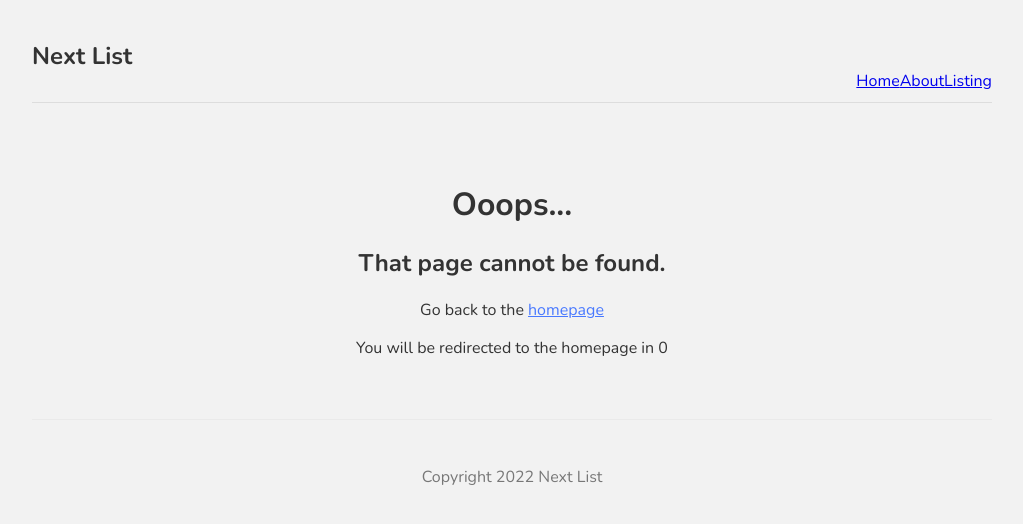
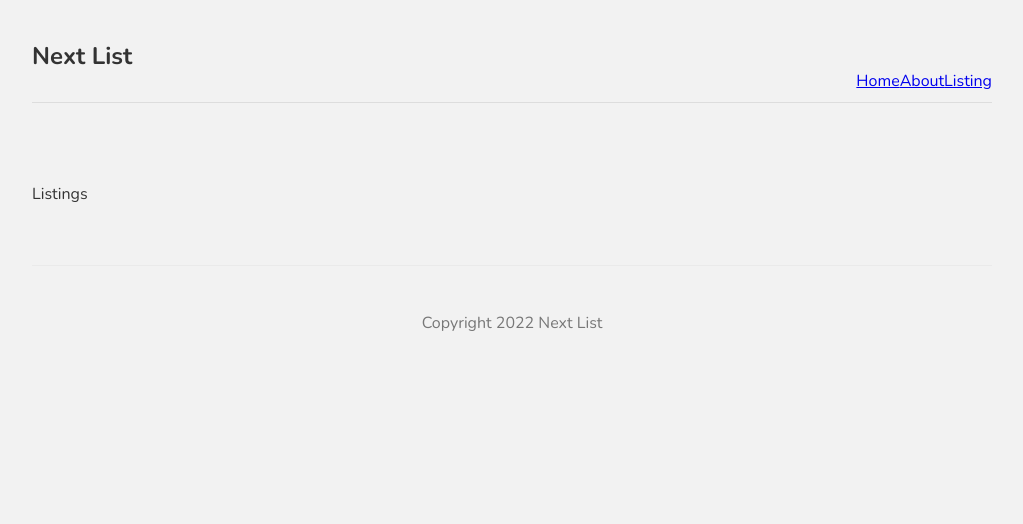
Before and after one commit to ZACOOPER5G/next-practice, a Next.js app: page /listings in a window 1280 px wide. Before the commit this address had no page. Shown: the top 524 px of the page, without its empty margins (128-1151 px from the left). Built offline with nearby package versions, Linux system fonts and the light colour scheme.

Commit message:
added additional metadata

```diff
--- /dev/null
+++ b/pages/listings/index.js
@@ -0,0 +1,14 @@
+import Head from "next/head";
+
+const Listings = () => {
+    return (
+        <>
+            <Head>
+                <title>Next List | Listings</title>
+            </Head>
+            <div>Listings</div>
+        </>
+    )
+};
+
+export default Listings
```
